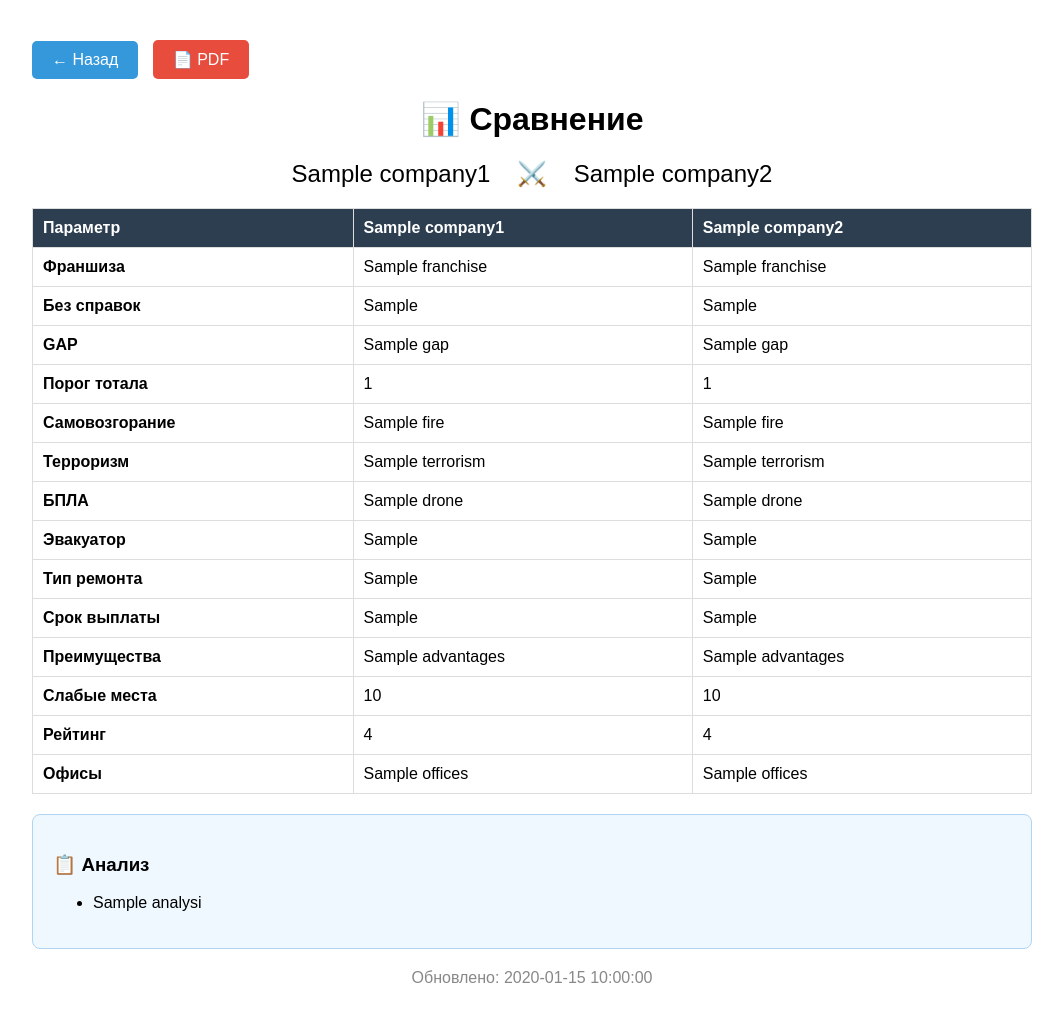
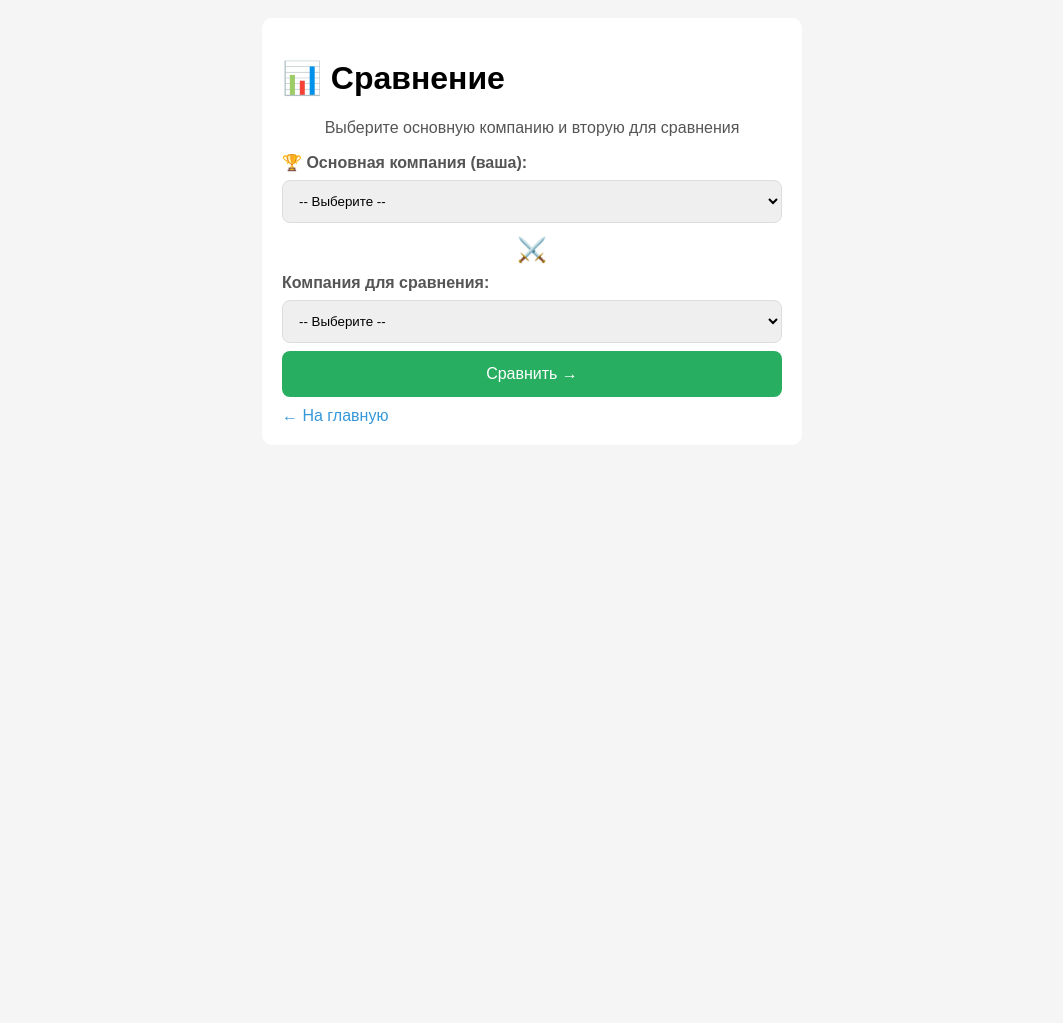
Before and after one commit to vilvetti-cloud/insurance-comparator, a Flask app: template templates/compare.html in a window 1280 px wide. Shown: the whole page, without its empty margins (108-1171 px from the left). After the commit the page ends 424 px from the top, so only its background shows below. Run offline with Flask 3, Linux system fonts and the light colour scheme; the template is opened without the code that fills it: most values are stand-ins (such as "Sample title", 1, 10 or a date in 2020).

Commit message:
Update compare.html

```diff
--- a/templates/compare.html
+++ b/templates/compare.html
@@ -1,46 +1,44 @@
 <!DOCTYPE html>
 <html>
-<head><title>Сравнение</title>
-<style>
-body { font-family: Arial; max-width: 1000px; margin: 0 auto; padding: 20px; }
-h1 { text-align: center; }
-.back { display:inline-block; background:#3498db; color:white; padding:10px 20px; text-decoration:none; border-radius:5px; margin-right:10px; }
-.pdf { display:inline-block; background:#e74c3c; color:white; padding:10px 20px; text-decoration:none; border-radius:5px; }
-.buttons { margin:20px 0; }
-table { width:100%; border-collapse:collapse; margin:20px 0; }
-th, td { border:1px solid #ddd; padding:10px; text-align:left; vertical-align:top; }
-th { background:#2c3e50; color:white; }
-.analysis { background:#f0f8ff; border:1px solid #b0d4f1; border-radius:8px; padding:20px; margin:20px 0; }
-.vs-title { text-align:center; font-size:24px; margin:20px 0; }
-</style></head>
+<head>
+    <meta charset="UTF-8">
+    <meta name="viewport" content="width=device-width, initial-scale=1.0">
+    <title>Сравнение</title>
+    <style>
+        body{font-family:Arial;padding:10px;background:#f5f5f5}
+        .container{max-width:500px;margin:0 auto;background:white;padding:20px;border-radius:10px}
+        select{width:100%;padding:12px;margin:8px 0;border:1px solid #ddd;border-radius:8px}
+        .btn{width:100%;padding:14px;background:#27ae60;color:white;border:none;border-radius:8px;font-size:16px;cursor:pointer}
+        .vs{text-align:center;font-size:24px;color:#e74c3c;margin:5px 0}
+        .back{display:inline-block;margin-top:10px;color:#3498db;text-decoration:none}
+        .label{font-weight:bold;color:#555;display:block;margin-top:10px}
+    </style>
+</head>
 <body>
-<div class="buttons">
-    <a href="/" class="back">← Назад</a>
-    <a href="/download?c1={{ comparison.company1.name }}&c2={{ comparison.company2.name }}" class="pdf">📄 PDF</a>
+<div class="container">
+    <h1>📊 Сравнение</h1>
+    <p style="text-align:center;color:#555;">Выберите основную компанию и вторую для сравнения</p>
+    <form method="post">
+        <label class="label">🏆 Основная компания (ваша):</label>
+        <select name="main_company" required>
+            <option value="">-- Выберите --</option>
+            {% for c in companies %}
+            <option value="{{ c }}">{{ c }}</option>
+            {% endfor %}
+        </select>
+        <div class="vs">⚔️</div>
+        <label class="label">Компания для сравнения:</label>
+        <select name="company2" required>
+            <option value="">-- Выберите --</option>
+            {% for c in companies %}
+            <option value="{{ c }}">{{ c }}</option>
+            {% endfor %}
+        </select>
+        <!-- ↓↓↓ ВАЖНО: это скрытое поле ↓↓↓ -->
+        <input type="hidden" name="company1" value="{{ main_company or '' }}">
+        <button type="submit" class="btn">Сравнить →</button>
+    </form>
+    <a href="/" class="back">← На главную</a>
 </div>
-<h1>📊 Сравнение</h1>
-<div class="vs-title">
-    <span>{{ comparison.company1.name }}</span>
-    <span style="margin:0 20px;color:#e74c3c;">⚔️</span>
-    <span>{{ comparison.company2.name }}</span>
-</div>
-<table>
-<tr><th>Параметр</th><th>{{ comparison.company1.name }}</th><th>{{ comparison.company2.name }}</th></tr>
-<tr><td><strong>Франшиза</strong></td><td>{{ comparison.company1.data.franchise or '—' }}</td><td>{{ comparison.company2.data.franchise or '—' }}</td></tr>
-<tr><td><strong>Без справок</strong></td><td>{{ comparison.company1.data.without_certificates or '—' }}</td><td>{{ comparison.company2.data.without_certificates or '—' }}</td></tr>
-<tr><td><strong>GAP</strong></td><td>{{ comparison.company1.data.gap or '—' }}</td><td>{{ comparison.company2.data.gap or '—' }}</td></tr>
-<tr><td><strong>Порог тотала</strong></td><td>{{ comparison.company1.data.total_loss or '—' }}</td><td>{{ comparison.company2.data.total_loss or '—' }}</td></tr>
-<tr><td><strong>Самовозгорание</strong></td><td>{{ comparison.company1.data.fire or '—' }}</td><td>{{ comparison.company2.data.fire or '—' }}</td></tr>
-<tr><td><strong>Терроризм</strong></td><td>{{ comparison.company1.data.terrorism or '—' }}</td><td>{{ comparison.company2.data.terrorism or '—' }}</td></tr>
-<tr><td><strong>БПЛА</strong></td><td>{{ comparison.company1.data.drone or '—' }}</td><td>{{ comparison.company2.data.drone or '—' }}</td></tr>
-<tr><td><strong>Эвакуатор</strong></td><td>{{ comparison.company1.data.tow_truck or '—' }}</td><td>{{ comparison.company2.data.tow_truck or '—' }}</td></tr>
-<tr><td><strong>Тип ремонта</strong></td><td>{{ comparison.company1.data.repair_type or '—' }}</td><td>{{ comparison.company2.data.repair_type or '—' }}</td></tr>
-<tr><td><strong>Срок выплаты</strong></td><td>{{ comparison.company1.data.payment_terms or '—' }}</td><td>{{ comparison.company2.data.payment_terms or '—' }}</td></tr>
-<tr><td><strong>Преимущества</strong></td><td>{{ comparison.company1.data.advantages or '—' }}</td><td>{{ comparison.company2.data.advantages or '—' }}</td></tr>
-<tr><td><strong>Слабые места</strong></td><td>{{ comparison.company1.data.weak_points or '—' }}</td><td>{{ comparison.company2.data.weak_points or '—' }}</td></tr>
-<tr><td><strong>Рейтинг</strong></td><td>{{ comparison.company1.data.rating or '—' }}</td><td>{{ comparison.company2.data.rating or '—' }}</td></tr>
-<tr><td><strong>Офисы</strong></td><td>{{ comparison.company1.data.offices or '—' }}</td><td>{{ comparison.company2.data.offices or '—' }}</td></tr>
-</table>
-<div class="analysis"><h3>📋 Анализ</h3><ul>{% for p in comparison.analysis %}<li>{{ p }}</li>{% else %}<li>Нет данных</li>{% endfor %}</ul></div>
-<p style="text-align:center;color:#888;">Обновлено: {{ comparison.timestamp }}</p>
-</body></html>
+</body>
+</html>
```
